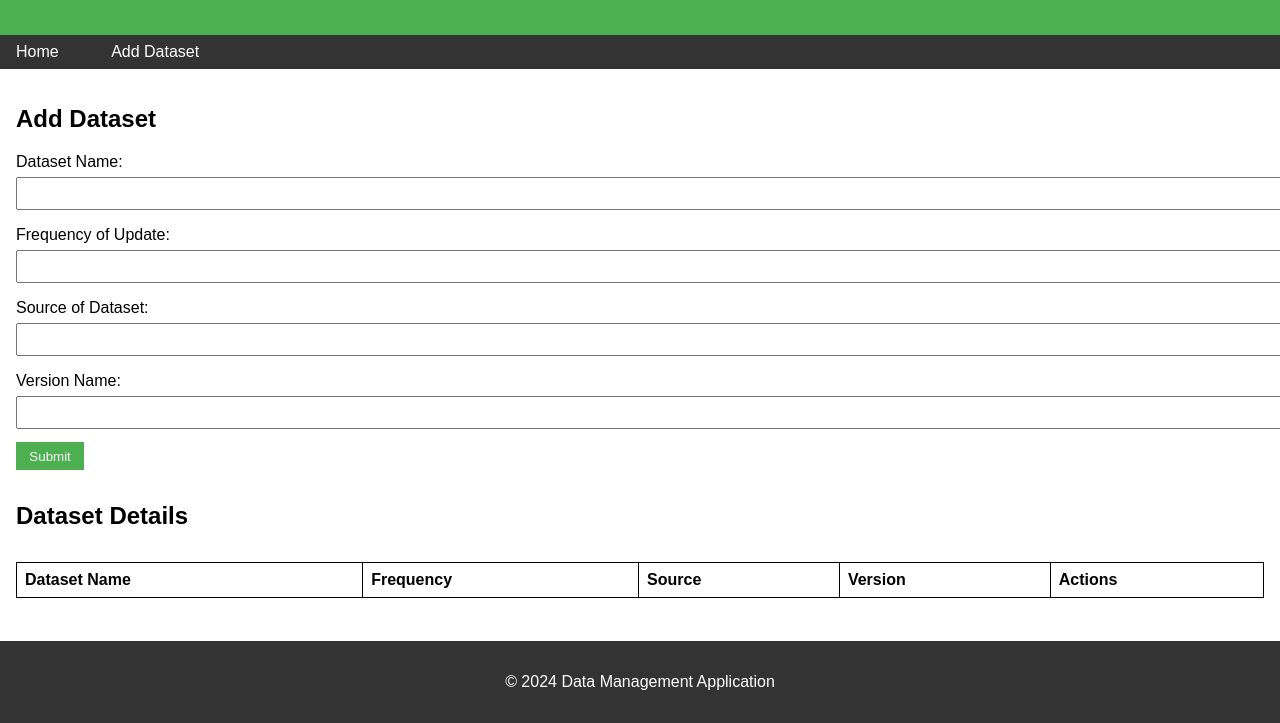
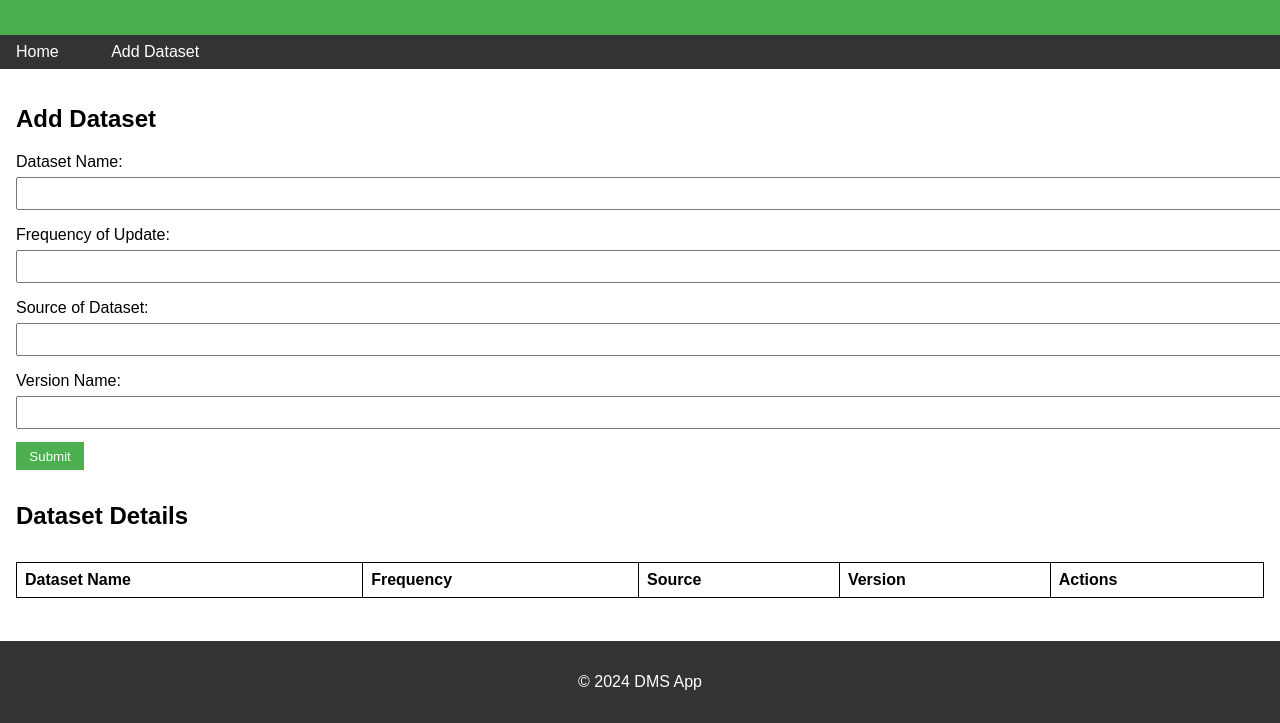
Before and after one commit to dhanusuv/dms_app, a plain HTML site: page dataset.html in a window 1280 px wide. Shown: the part 77-800 px from the top of the page. Drawn offline with Linux system fonts and the light colour scheme; no server answers.

Commit message:
Fix : Updated the application copyright name to DMS App

```diff
--- a/dataset.html
+++ b/dataset.html
@@ -54,7 +54,7 @@
         </section>
     </main>
     <footer>
-        <p>&copy; 2024 Data Management Application</p>
+        <p>&copy; 2024 DMS App</p>
     </footer>
     <script src="scripts.js"></script>
 </body>
```
